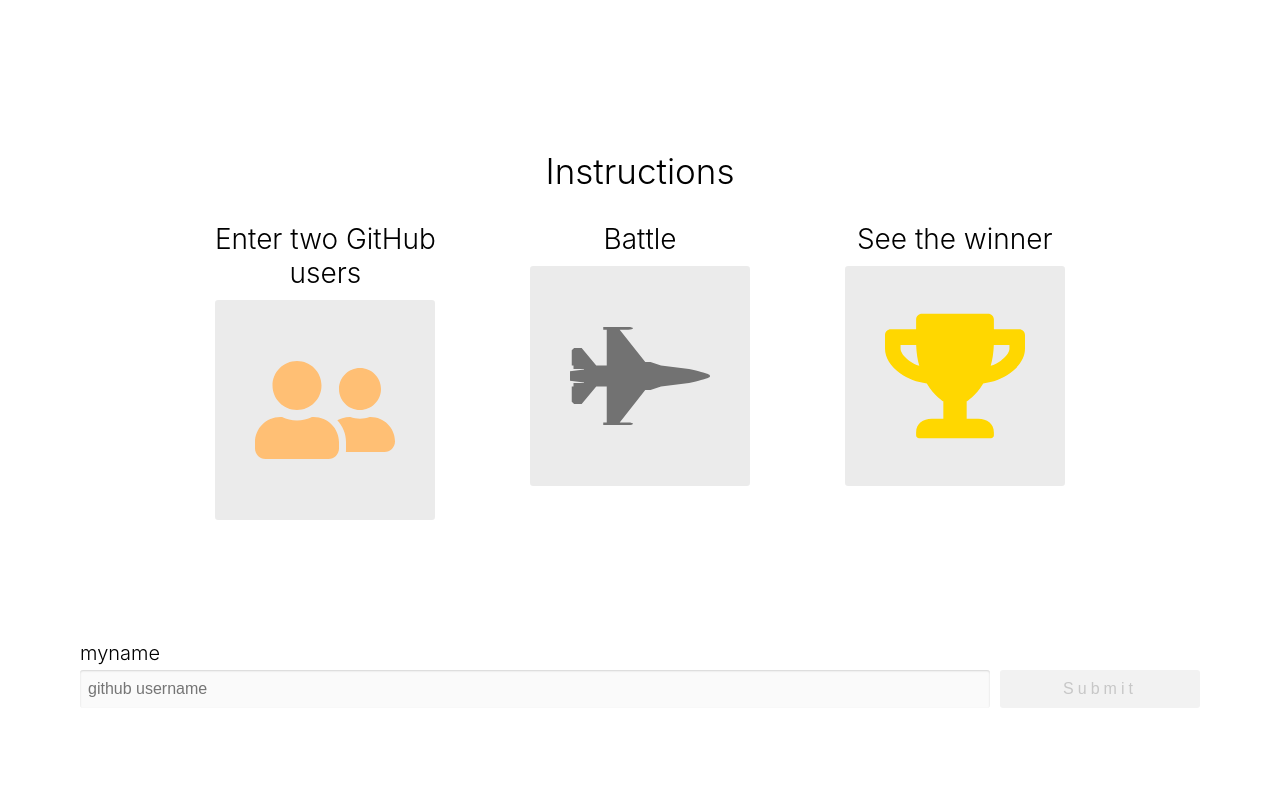
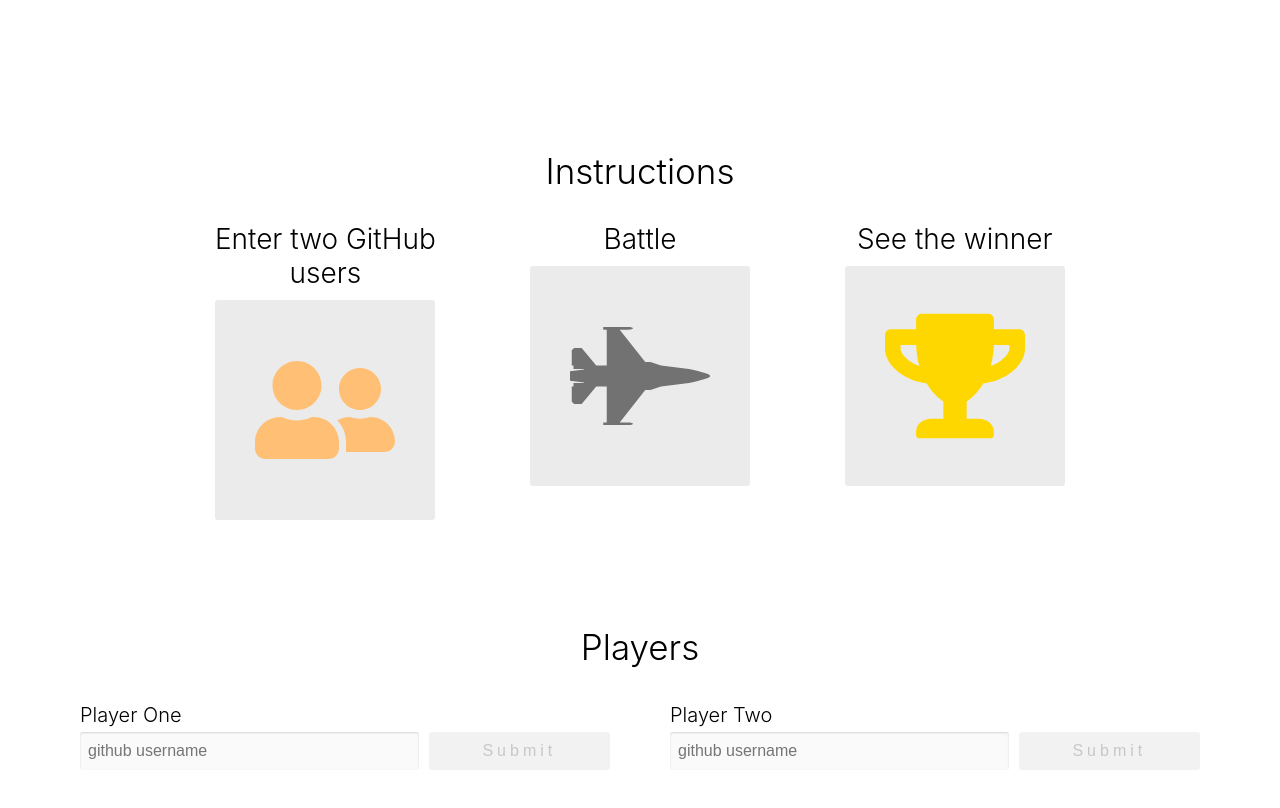
Before and after one commit to henghaopu/react-practice-github-battle, a React app: page / in a window 1280 px wide. Built offline with nearby package versions, Linux system fonts and the light colour scheme.

Commit message:
Render two PlayerInputs in Battle
 - Data flow from child component PlayerInput to Parent component Battle

```diff
--- a/app/components/Battle.js
+++ b/app/components/Battle.js
@@ -42,7 +42,7 @@ class PlayerInput extends React.Component {
 
   handleSubmit(event) {
     event.preventDefault();
-
+    // ** send data to parent
     this.props.onSubmit(this.state.username);
   }
 
@@ -87,11 +87,60 @@ PlayerInput.propTypes = {
 };
 
 export default class Battle extends React.Component {
+
+  constructor(props) {
+    super(props);
+
+    this.state = {
+      playerOne: null,
+      playerTwo: null
+    }
+
+    this.handleSubmit = this.handleSubmit.bind(this);
+  }
+
+  handleSubmit(id, player) {
+    // ** receive data from child
+    this.setState({
+      [id]: player
+    })
+  }
+
   render() {
+
+    const { playerOne, playerTwo } = this.state;
+
     return (
       <React.Fragment>
         <Instructions />
-        <PlayerInput label="myname" onSubmit={(value) => console.log(value)} />
+
+        <div className="players-container">
+          <h1 className="center-text header-lg">Players</h1>
+          <div className="row space-around">
+            {playerOne === null && (
+              <PlayerInput
+                label="Player One"
+                // this binding is vague
+                // onSubmit={(username) => {
+                //   this.setState({
+                //     playerOne: username
+                //   })
+                // }}
+                onSubmit={(player) => {
+                  this.handleSubmit('playerOne', player);
+                }}
+              />
+            )}
+            {playerTwo === null && (
+              <PlayerInput
+                label="Player Two"
+                onSubmit={(player) => {
+                  this.handleSubmit('playerTwo', player);
+                }}
+              />
+            )}
+          </div>
+        </div>
       </React.Fragment>
     );
   }
--- a/app/index.css
+++ b/app/index.css
@@ -206,3 +206,7 @@ li {
   background: #f2f2f2;
   color: #c7c7c7;
 }
+
+.players-container {
+  margin: 100px 0;
+}
```
